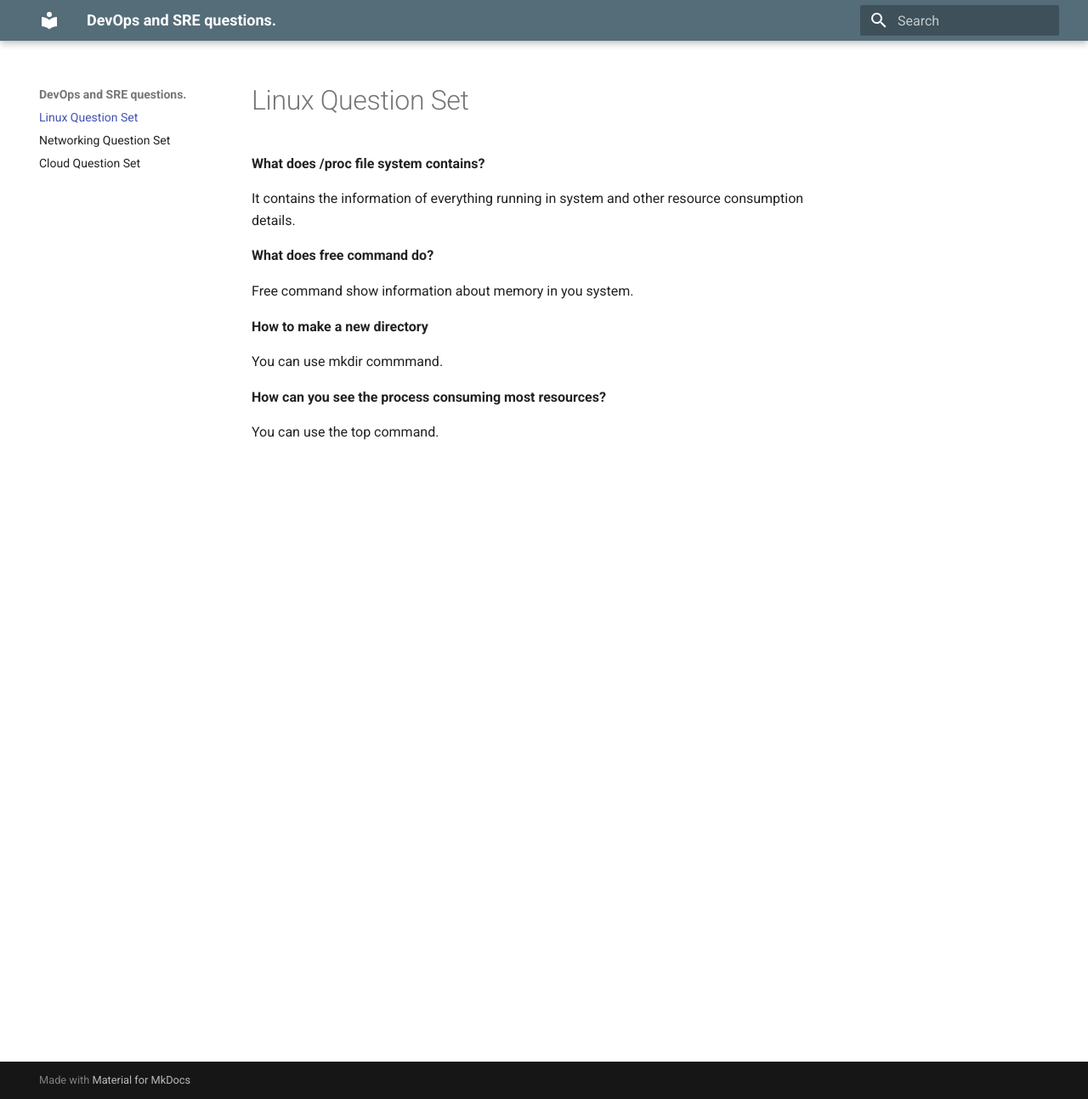
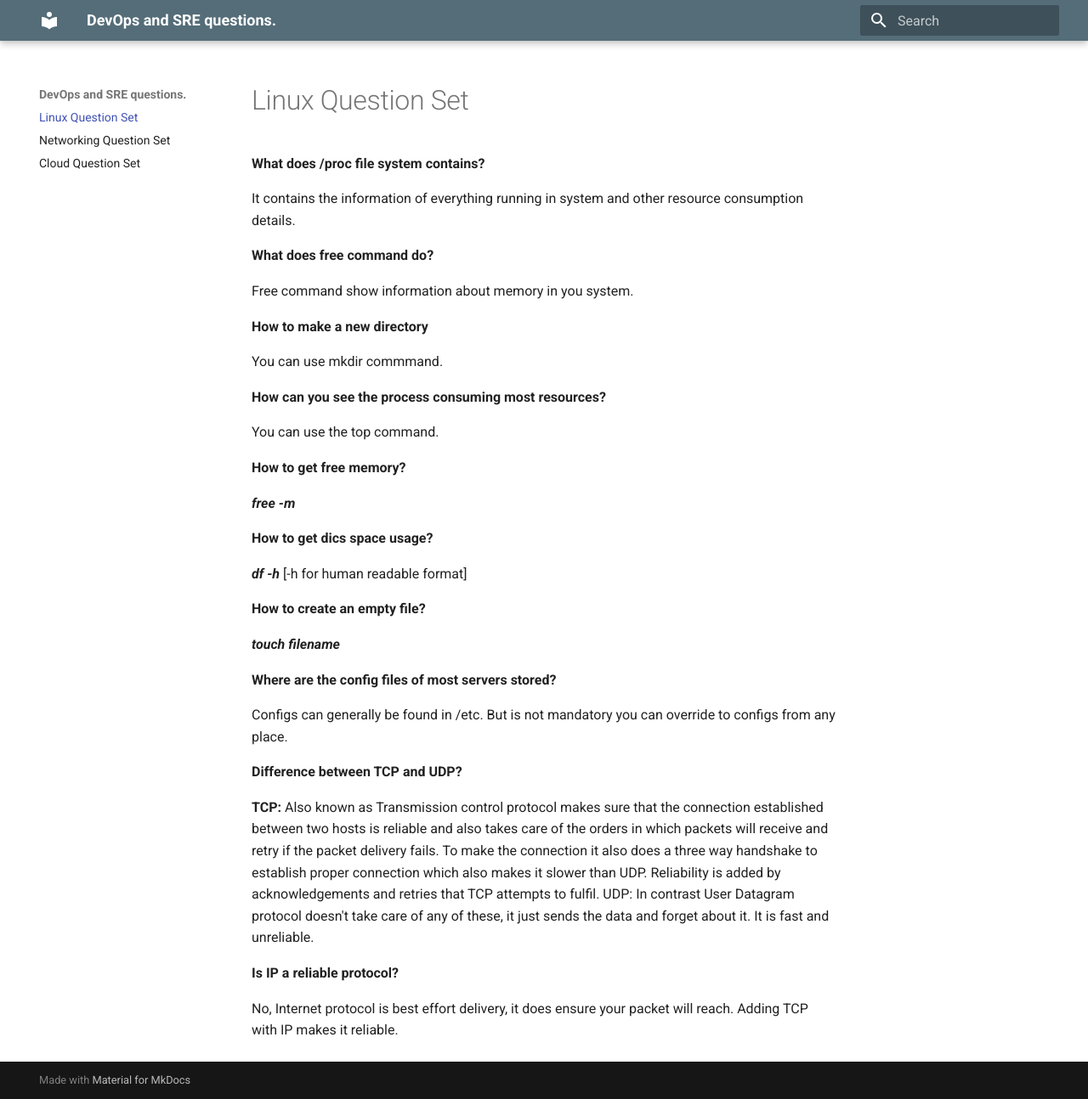
Before and after one commit to Learnsteps/DevOpsQuestionSet, an MkDocs documentation site: the page built from docs/linux.md, in a window 1280 px wide and 1294 px high. Shown: the whole window at 85% size. Built offline with MkDocs 1.6.1 and Material for MkDocs 9.7.7, drawn with Linux system fonts in a browser that asks for light colours.

Commit message:
Adding few more questions

```diff
--- a/docs/linux.md
+++ b/docs/linux.md
@@ -17,3 +17,34 @@ You can use mkdir commmand.
 **How can you see the process consuming most resources?**
 
 You can use the top command.
+
+
+**How to get free memory?**
+
+***free -m***
+
+
+**How to get dics space usage?**
+
+***df -h*** [-h for human readable format]
+
+
+**How to create an empty file?**
+
+***touch filename***
+
+
+**Where are the config files of most servers stored?**
+
+Configs can generally be found in /etc. But is not mandatory you can override to configs from any place.
+
+
+**Difference between TCP and UDP?**
+
+**TCP:** Also known as Transmission control protocol makes sure that the connection  established between two hosts is reliable and also takes care of the orders in which packets will receive and retry if the packet delivery fails. To make the connection it also does a three way handshake to establish proper connection which also makes it slower than UDP. Reliability is added by acknowledgements and retries that TCP attempts to fulfil.
+UDP: In contrast User Datagram protocol doesn't take care of any of these, it just sends the data and forget about it. It is fast and unreliable.
+
+
+**Is IP a reliable protocol?**
+
+No, Internet protocol is best effort delivery, it does ensure your packet will reach. Adding TCP with IP makes it reliable.
```
